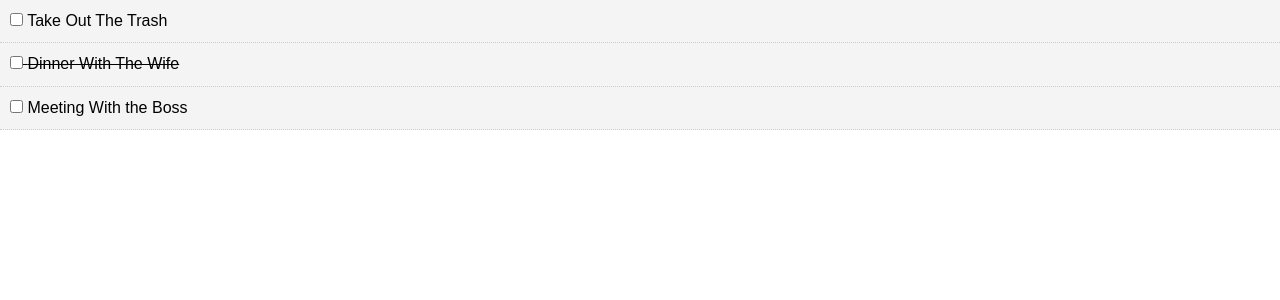
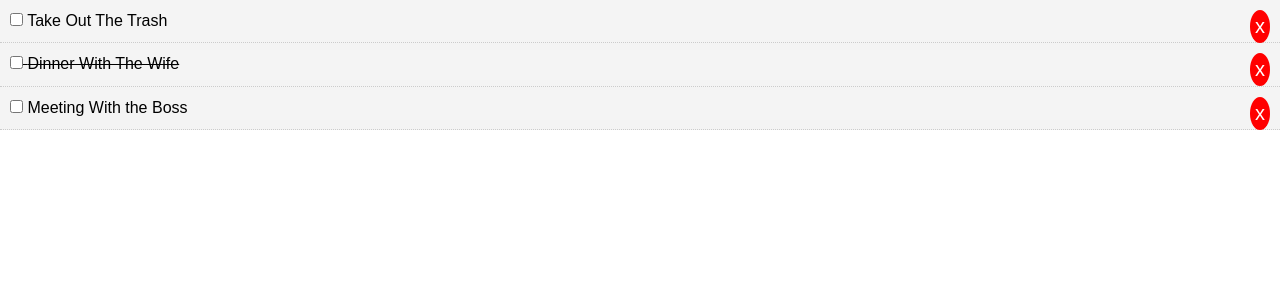
Before and after one commit to PatrickMcLennan/toDoList, a React (Create React App) app: page / in a window 1280 px wide. Shown: the top 300 px of the page. Built offline with nearby package versions, Linux system fonts and the light colour scheme; the HTML template or start-up script is replaced by a standard one.

Commit message:
functionality

```diff
--- a/src/App.js
+++ b/src/App.js
@@ -23,8 +23,6 @@
     ],
   }
 
-  theToggler = bool => (bool ? !bool : bool);
-
   markComplete = (id) => {
     const { todos } = this.state;
     this.setState({
@@ -37,11 +35,18 @@
     });
   }
 
+  delTodo = (id) => {
+    const { todos } = this.state;
+    this.setState({
+      todos: [...todos.filter(todo => todo.id !== id)],
+    });
+  }
+
   render() {
     const { todos } = this.state;
     return (
       <div className="App">
-        <ToDos todos={todos} markComplete={this.markComplete} />
+        <ToDos todos={todos} markComplete={this.markComplete} delTodo={this.delTodo} />
       </div>
     );
   }
--- a/src/components/ToDoItem.js
+++ b/src/components/ToDoItem.js
@@ -13,7 +13,7 @@
   }
 
   render() {
-    const { todo, markComplete } = this.props;
+    const { todo, markComplete, delTodo } = this.props;
     const { id, title } = todo;
     return (
       <div style={this.getStyle()}>
@@ -21,6 +21,7 @@
           <input type="checkbox" onChange={markComplete.bind(this, id)} />
           {' '}
           {title}
+          <button onClick={delTodo.bind(this, id)} style={btnStyle}>x</button>
         </p>
       </div>
     );
@@ -34,6 +35,18 @@
     completed: PropTypes.bool,
   }).isRequired,
   markComplete: PropTypes.func.isRequired,
+  delTodo: PropTypes.func.isRequired,
+};
+
+const btnStyle = {
+  background: '#ff0000',
+  color: '#fff',
+  border: 'none',
+  padding: '5px 5px',
+  borderRadius: '50%',
+  cursor: 'pointer',
+  float: 'right',
+  fontSize: '20px',
 };
 
 export default ToDoItem;
--- a/src/components/Todos.js
+++ b/src/components/Todos.js
@@ -4,9 +4,9 @@
 
 class ToDos extends Component {
   render() {
-    const { todos, markComplete } = this.props;
+    const { todos, markComplete, delTodo } = this.props;
     return todos.map(todo => (
-      <ToDoItem key={todo.id} todo={todo} markComplete={markComplete} />
+      <ToDoItem key={todo.id} todo={todo} markComplete={markComplete} delTodo={delTodo} />
     ));
   }
 }
@@ -14,6 +14,7 @@
 ToDos.propTypes = {
   todos: PropTypes.arrayOf(Object).isRequired,
   markComplete: PropTypes.func.isRequired,
+  delTodo: PropTypes.func.isRequired,
 };
 
 
```
Also changed, not shown: 1 other file (tests, documents, lock files or other folders).
